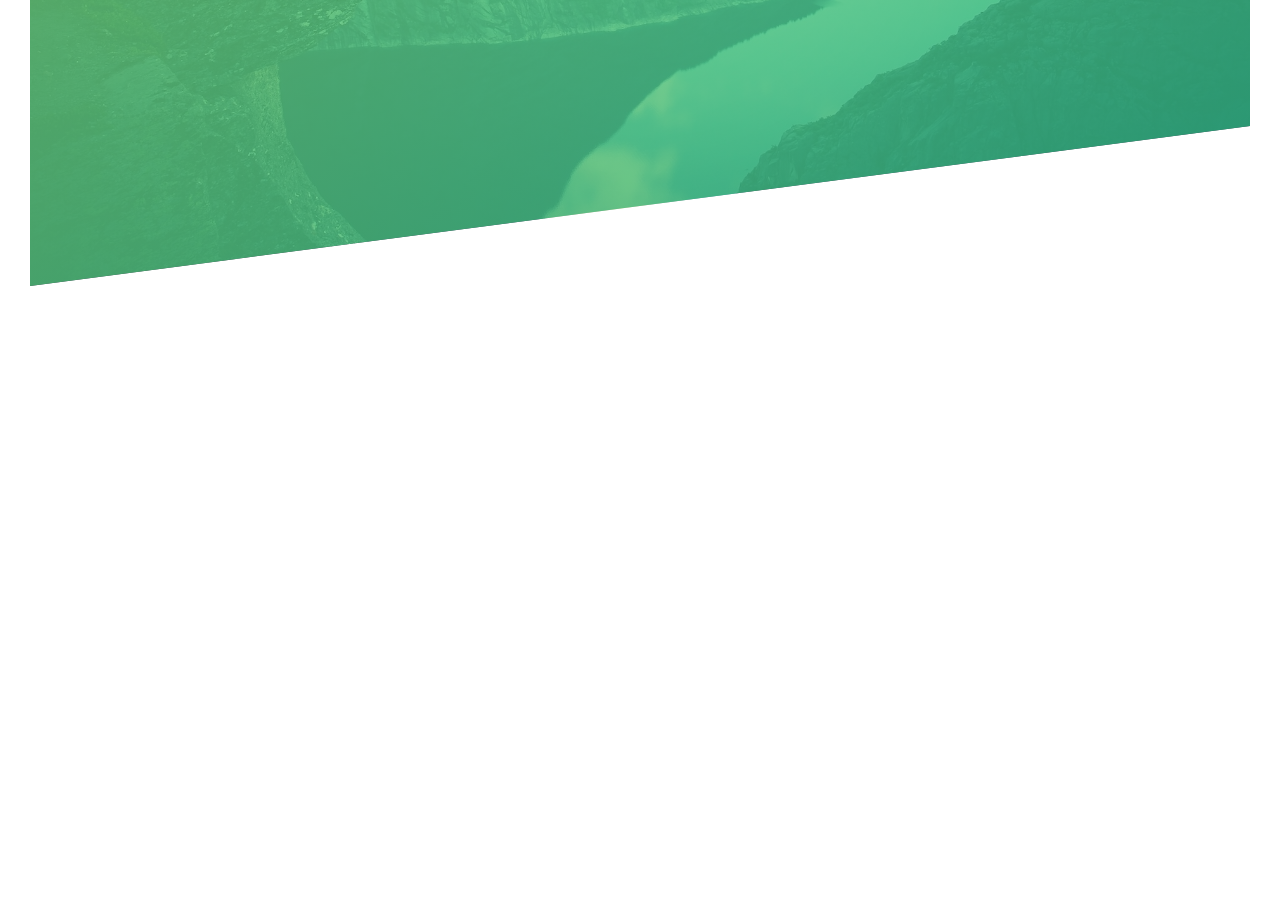
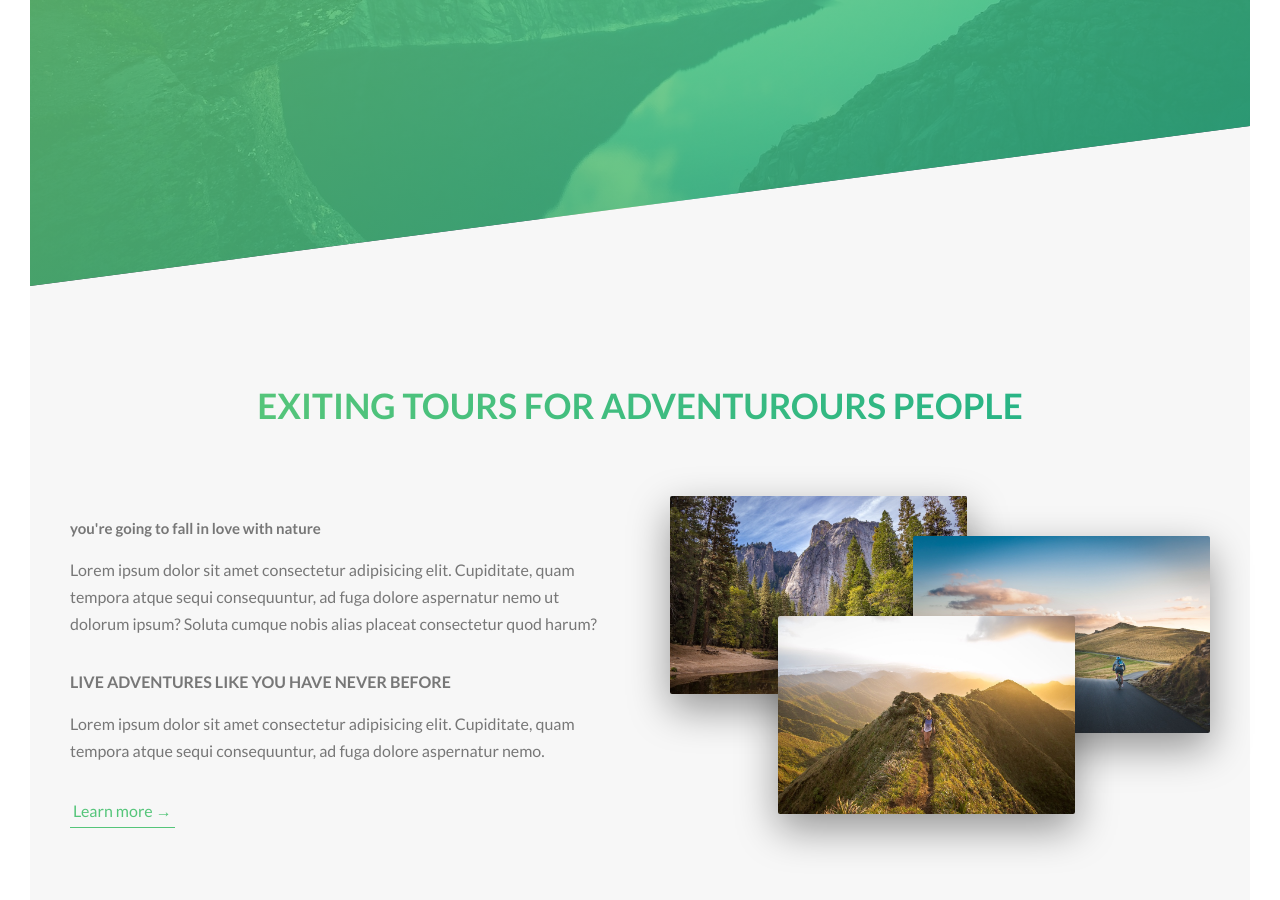
Before and after one commit to mycaspian81/Natours, a plain HTML site: page index.html in a window 1280 px wide. Shown: the part 504-1404 px from the top of the page. Before the commit the page ends 820 px from the top, so only its background shows below. Drawn offline with Linux system fonts and the light colour scheme.

Commit message:
abuot section completed. added tow text box and three image. added hover to images

```diff
--- a/abstracts/_variables.scss
+++ b/abstracts/_variables.scss
@@ -3,10 +3,14 @@ $color-primary: #55c57a;
 $color-primary-light: #7ed56f;
 $color-primary-dark: #28b485;
 
+$color-gray-light-1: #f7f7f7;
+
 $color-black: #000;
 $color-dark-gray: #777;
 $color-white: #fff;
 
+// FONT-SIZE
+$default-font-size: 1.6rem;
 
 // GRID
 $grid-width: 114rem;
--- a/base/_base.scss
+++ b/base/_base.scss
@@ -4,6 +4,11 @@
     margin: 0;
     padding: 0;
     box-sizing: border-box;
+}
+
+*::selection {
+    background-color: $color-primary;
+    color: #fff;
 }
 
 html {
--- a/base/_typography.scss
+++ b/base/_typography.scss
@@ -30,3 +30,17 @@ body {
         animation-timing-function: ease-out;
     }
 }
+
+.heading-tertiary {
+    font-size: 1.6rem;
+    font-weight: 700;
+    text-transform: uppercase;
+}
+
+.paragraph {
+    font-size: 1.6rem;
+
+    &:not(:last-child) {
+        margin-bottom: 3rem;
+    }
+}
--- a/base/_utilities.scss
+++ b/base/_utilities.scss
@@ -0,0 +1,5 @@
+.u-center-text { text-align: center; }
+
+.u-margin-bottom-medium { margin-bottom: 4rem; }
+.u-margin-bottom-small { margin-bottom: 1.5rem; }
+.u-margin-bottom-big { margin-bottom: 8rem; }
--- a/components/_button.scss
+++ b/components/_button.scss
@@ -50,3 +50,30 @@
         animation-fill-mode: backwards;
     }
 }
+
+.btn-text {
+
+    &:link,
+    &:visited {
+        font-size: $default-font-size;
+        color: $color-primary;
+        display: inline-block;
+        text-decoration: none;
+        border-bottom: 1px solid $color-primary;
+        padding: 3px;
+        transition: all .2s;
+    }
+
+    &:hover {
+        background-color: $color-primary;
+        color: $color-white;
+        transform: translateY(-3px);
+        box-shadow: 0 1rem 2rem rgba($color-black, .15);
+    }
+
+    &:active {
+        transform: translateY(0);
+        box-shadow: 0 .5rem 1rem rgba($color-black, .15);
+    }
+
+}
--- /dev/null
+++ b/components/_composition.scss
@@ -0,0 +1,39 @@
+.composition {
+    position: relative;
+
+    &__photo {
+        width: 55%;
+        box-shadow: 0 1.5rem 4rem rgba($color-black, .4);
+        border-radius: .2rem;
+        position: absolute;
+        z-index: 10;
+        transition: all .2s;
+        outline-offset: 1.5rem;
+
+        &--p1 {
+            top: -2rem;
+            left: 0;
+        }
+
+        &--p2 {
+            top: 2rem;
+            right: 0;
+        }
+
+        &--p3 {
+            top: 10rem;
+            left: 20%;
+        }
+
+        &:hover {
+            transform: scale(1.05) translateY(-.5rem);
+            box-shadow: 0 2.5rem 4rem rgba($color-black, .5);
+            z-index: 20;
+            outline: 1.5rem solid $color-primary;
+        }
+    }
+
+    &:hover &__photo:not(:hover) {
+        transform: scale(.95);
+    }
+}
--- a/index.html
+++ b/index.html
@@ -32,6 +32,54 @@
 
     </header>
 
+    <main class="main">
+        <section class="section-about">
+            <div class="u-center-text u-margin-bottom-big">
+                <h2 class="heading-secondary">
+                    Exiting tours for adventurours people
+                </h2>
+            </div>
+
+            <div class="row">
+                <div class="col-1-of-2">
+
+                    <h2 class="tritiory u-margin-bottom-small">
+                        you're going to fall in love with nature
+                    </h2>
+
+                    <p class="paragraph">
+                        Lorem ipsum dolor sit amet consectetur adipisicing elit. Cupiditate, quam tempora atque sequi
+                        consequuntur, ad fuga dolore aspernatur nemo ut dolorum ipsum? Soluta cumque nobis alias placeat
+                        consectetur quod harum?
+                    </p>
+
+                    <h2 class="heading-tertiary u-margin-bottom-small">
+                        live adventures like you have never before
+                    </h2>
+
+                    <p class="paragraph">
+                        Lorem ipsum dolor sit amet consectetur adipisicing elit. Cupiditate, quam tempora atque sequi
+                        consequuntur, ad fuga dolore aspernatur nemo.
+                    </p>
+
+                    <a href="#" class="btn-text">Learn more &rarr;</a>
+                </div>
+
+                <div class="col-1-of-2">
+                    <div class="composition">
+
+                        <img src="img/nat-1-large.jpg" alt="photo-1" class="composition__photo composition__photo--p1">
+
+                        <img src="img/nat-2-large.jpg" alt="photo-2" class="composition__photo composition__photo--p2">
+
+                        <img src="img/nat-3-large.jpg" alt="photo-3" class="composition__photo composition__photo--p3">
+
+                    </div>
+                </div>
+            </div>
+        </section>
+    </main>
+
 </body>
 
 </html>
--- a/layout/_grid.scss
+++ b/layout/_grid.scss
@@ -1,8 +1,6 @@
 .row {
     max-width: $grid-width;
     margin: 0 auto;
-    background-color: #eee;
-    color: #fff;
 
     &:not(:last-child) {
         margin-bottom: $gutter-heiht
@@ -11,7 +9,6 @@
     @include clearfix;
 
     [class^="col-"] {
-        background-color: orangered;
         float: left;
 
         &:not(:last-child) {
--- a/pages/_home.scss
+++ b/pages/_home.scss
@@ -0,0 +1,22 @@
+.section-about {
+    padding: 25rem 0;
+    background-color: $color-gray-light-1;
+    margin-top: -20vh;
+}
+
+.heading-secondary {
+    font-size: 3.5rem;
+    font-weight: 700;
+    text-transform: uppercase;
+    display: inline-block;
+    transition: all .2s;
+
+    background-image: linear-gradient(to right, $color-primary, $color-primary-dark);
+    -webkit-background-clip: text;
+    color: transparent;
+
+    &:hover {
+        transform: skewY(2deg) skewX(15deg) scale(1.1);
+        text-shadow: .5rem 1rem 2rem rgba($color-black, .2);
+    }
+}
--- a/sass/sass.scss
+++ b/sass/sass.scss
@@ -10,6 +10,7 @@
 @import "../pages/_home";
 ////////////////////////////////////////////
 @import "../components/_button";
+@import "../components/_composition";
 ////////////////////////////////////////////
 @import "../layout/_header";
 @import "../layout/_grid";
```
Also changed, not shown: sass/sass.css, sass/style.css (deleted), 1 other file.
